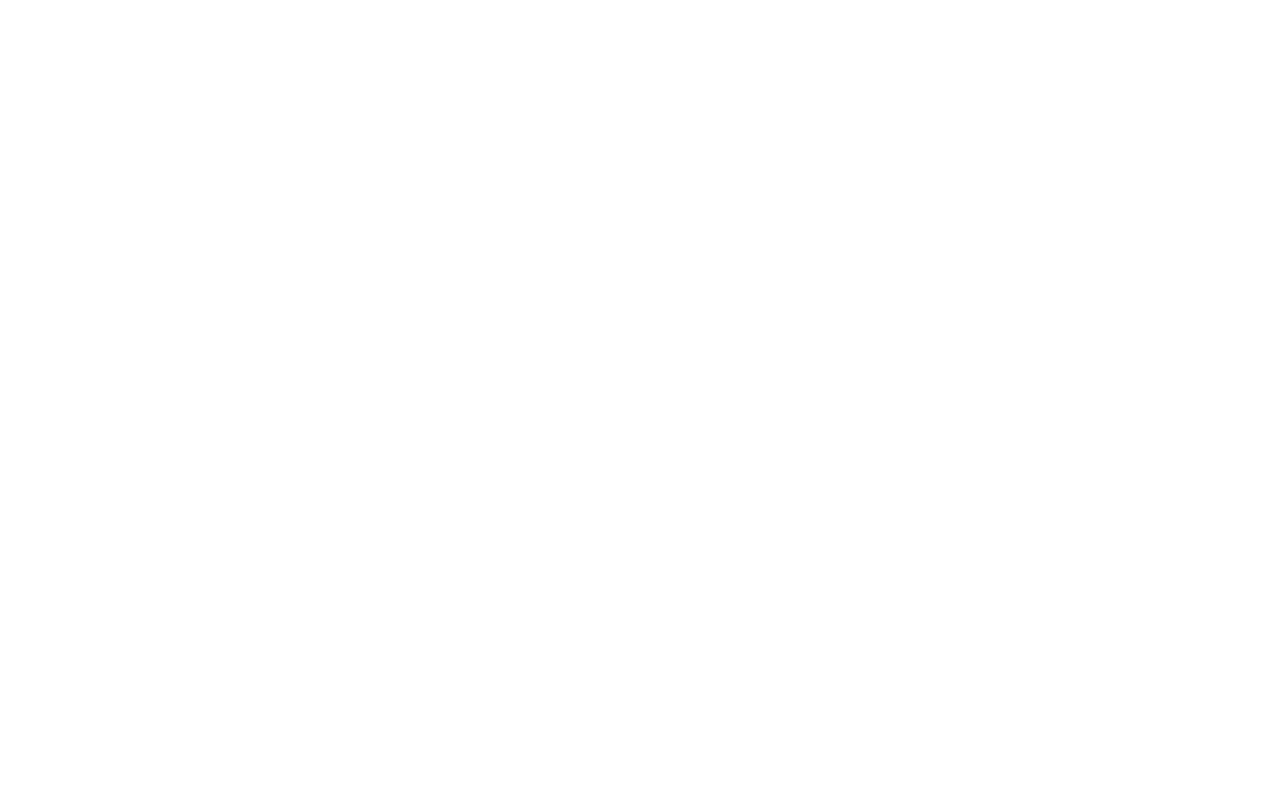
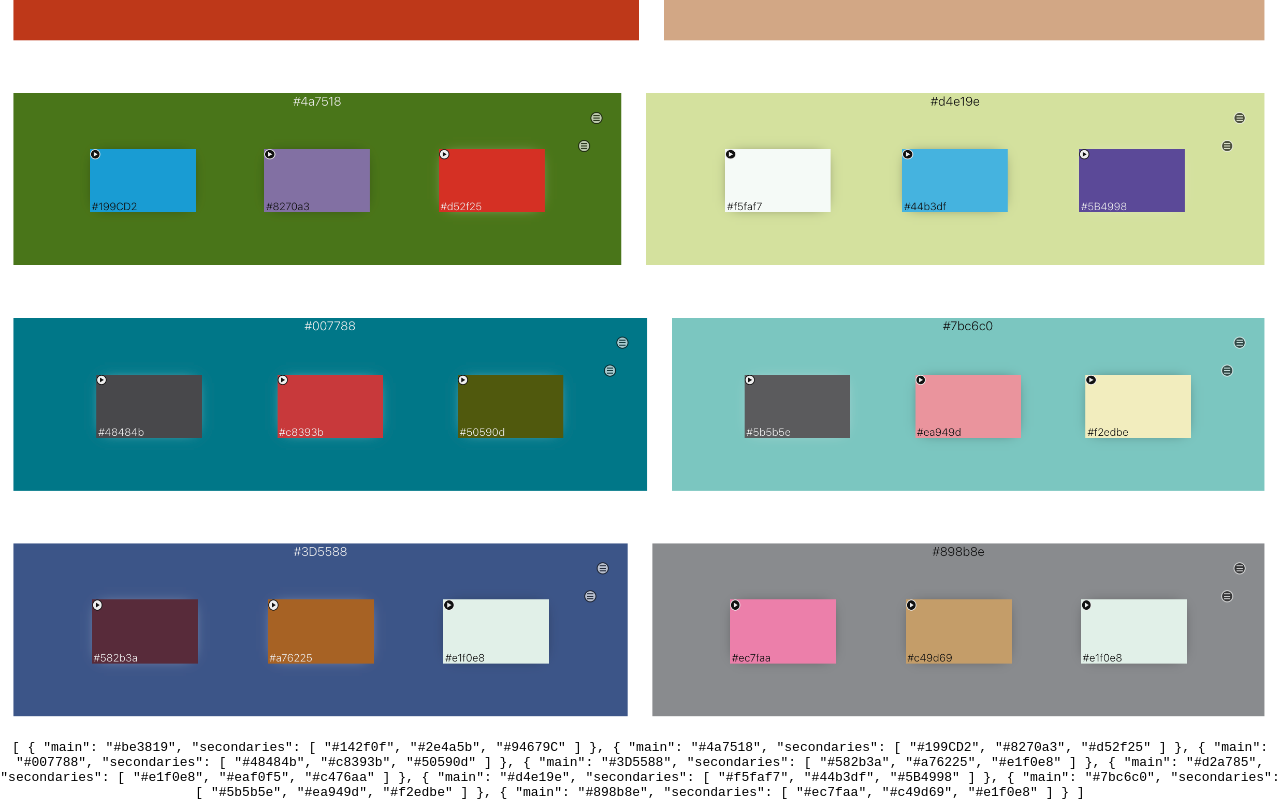
Before and after one commit to jraut/wordbug.io, a React (Create React App) app in the folder dev/: page / in a window 1280 px wide. Shown: the part 3231-4031 px from the top of the page. Before the commit the page ends 3083 px from the top, so only its background shows below. Built offline with nearby package versions, Linux system fonts and the light colour scheme.

Commit message:
feat: add character color palette

```diff
--- a/dev/src/App.tsx
+++ b/dev/src/App.tsx
@@ -3,6 +3,8 @@
 import { Characters } from './components/Characters';
 import { GAME_DESCRIPTION, HISTORY, WORLD_DESCRIPTION } from './fixtures/game';
 import { Description } from './components/Description';
+import colors from './fixtures/wordbug-hahmojen-varit.png'
+import { CHARACTER_COLORS } from './fixtures/characters';
 
 function App() {
   return (
@@ -14,6 +16,8 @@
       <Description header="History" content={
         HISTORY} />
       <Characters />
+      <img src={colors} alt="Color palette" style={{maxWidth: '100vw' }} />
+      <div style={{fontFamily: 'monospace'}}>{JSON.stringify(CHARACTER_COLORS, undefined, 2)}</div>
     </div>
   );
 }
--- a/dev/src/fixtures/characters.ts
+++ b/dev/src/fixtures/characters.ts
@@ -25,3 +25,16 @@
     ],
   },
 ]
+
+export const CHARACTER_COLORS = [
+  // good
+  { main: '#be3819', secondaries: ['#142f0f', '#2e4a5b', '#94679C'] },
+  { main: '#4a7518', secondaries: ['#199CD2', '#8270a3', '#d52f25'] },
+  { main: '#007788', secondaries: ['#48484b', '#c8393b', '#50590d'] },
+  { main: '#3D5588', secondaries: ['#582b3a', '#a76225', '#e1f0e8'] },
+  // Bad
+  { main: '#d2a785', secondaries: ['#e1f0e8', '#eaf0f5', '#c476aa'] },
+  { main: '#d4e19e', secondaries: ['#f5faf7', '#44b3df', '#5B4998'] },
+  { main: '#7bc6c0', secondaries: ['#5b5b5e', '#ea949d', '#f2edbe'] },
+  { main: '#898b8e', secondaries: ['#ec7faa', '#c49d69', '#e1f0e8'] },
+]
```
Also changed, not shown: dev/src/fixtures/wordbug-hahmojen-varit.png (added).
